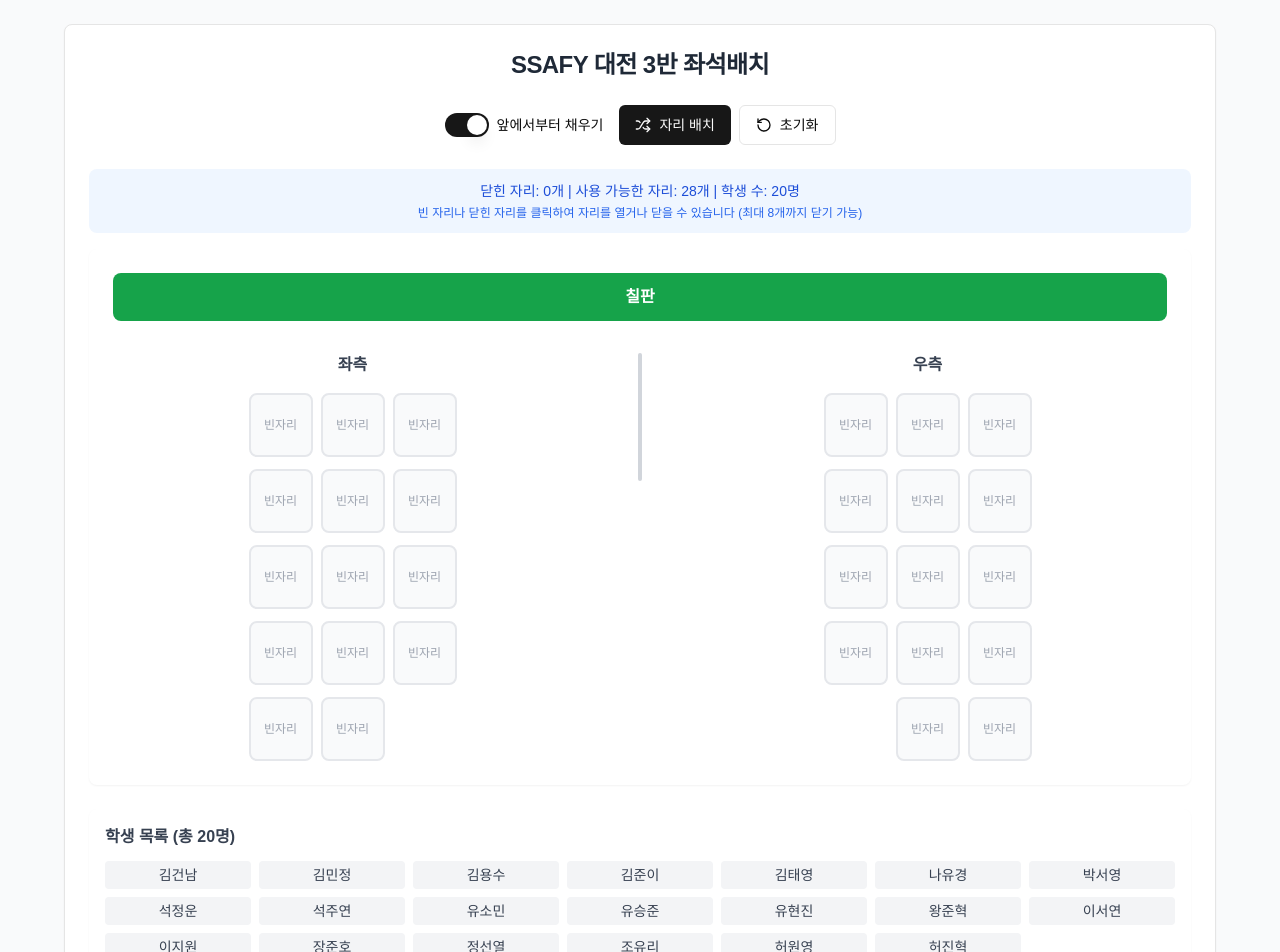
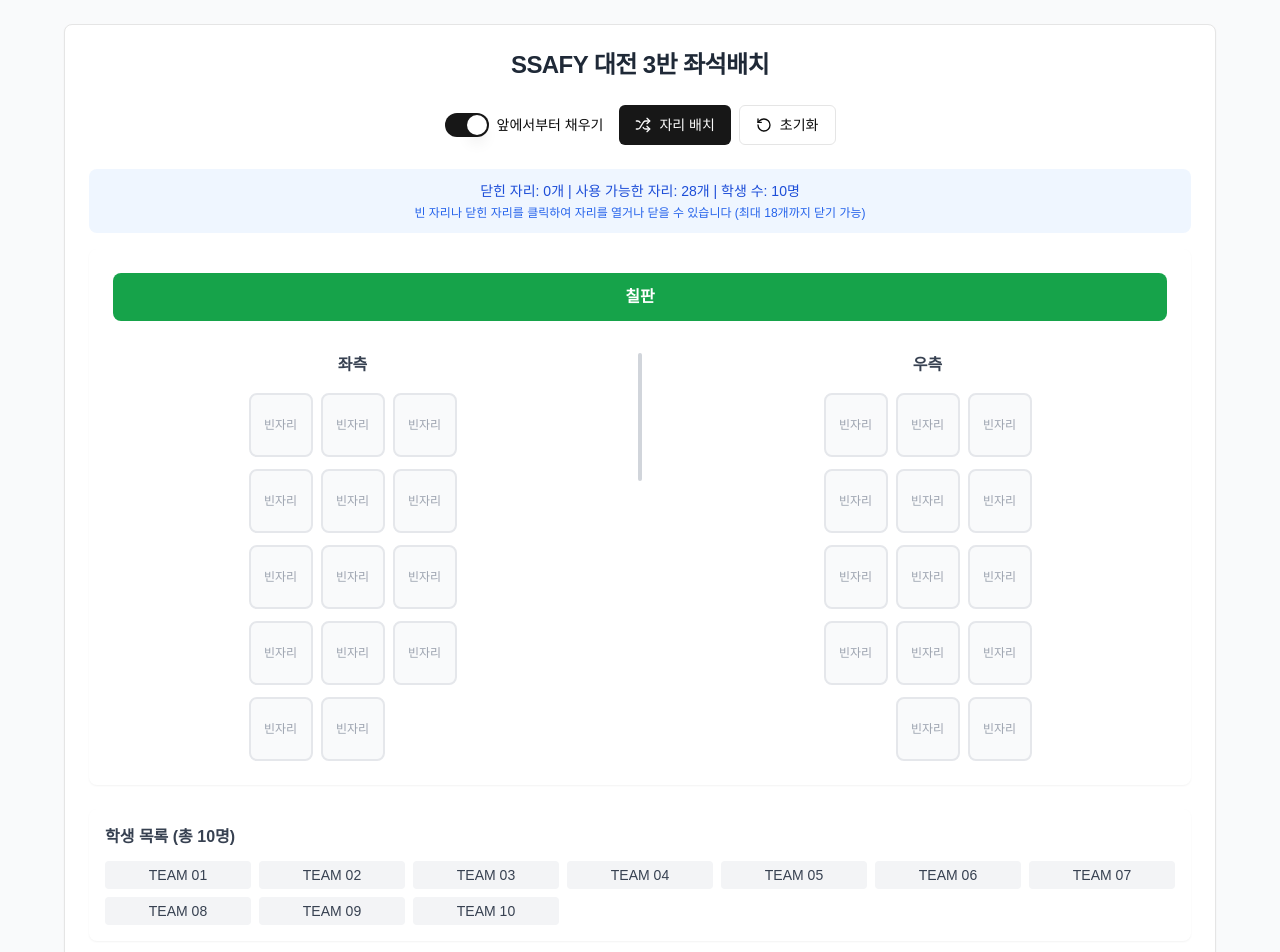
Before and after one commit to utact/ssafy-class3, a Next.js app: page / in a window 1280 px wide. Shown: the top 952 px of the page. Built offline with nearby package versions, Linux system fonts and the light colour scheme.

Commit message:
Add team names to seating chart
Added team names to the student list in seating chart.

```diff
--- a/seating-chart.tsx
+++ b/seating-chart.tsx
@@ -9,26 +9,16 @@
 
 // 학생 이름을 가나다순으로 정렬
 const students = [
-  "김건남",
-  "김민정",
-  "김용수",
-  "김준이",
-  "김태영",
-  "나유경",
-  "박서영",
-  "석정운",
-  "석주연",
-  "유소민",
-  "유승준",
-  "유현진",
-  "왕준혁",
-  "이서연",
-  "이지원",
-  "장준호",
-  "정선열",
-  "조유리",
-  "허원영",
-  "허진혁",
+  "TEAM 01",
+  "TEAM 02",
+  "TEAM 03",
+  "TEAM 04",
+  "TEAM 05",
+  "TEAM 06",
+  "TEAM 07",
+  "TEAM 08",
+  "TEAM 09",
+  "TEAM 10",
 ];
 
 // 교실 레이아웃 정의
```
